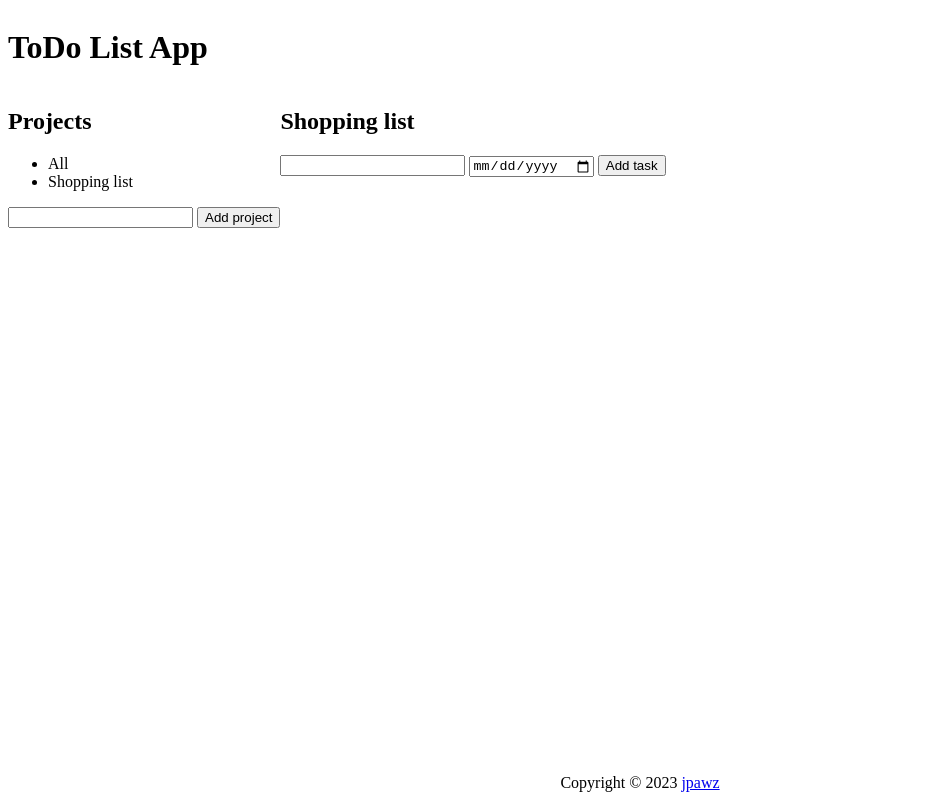
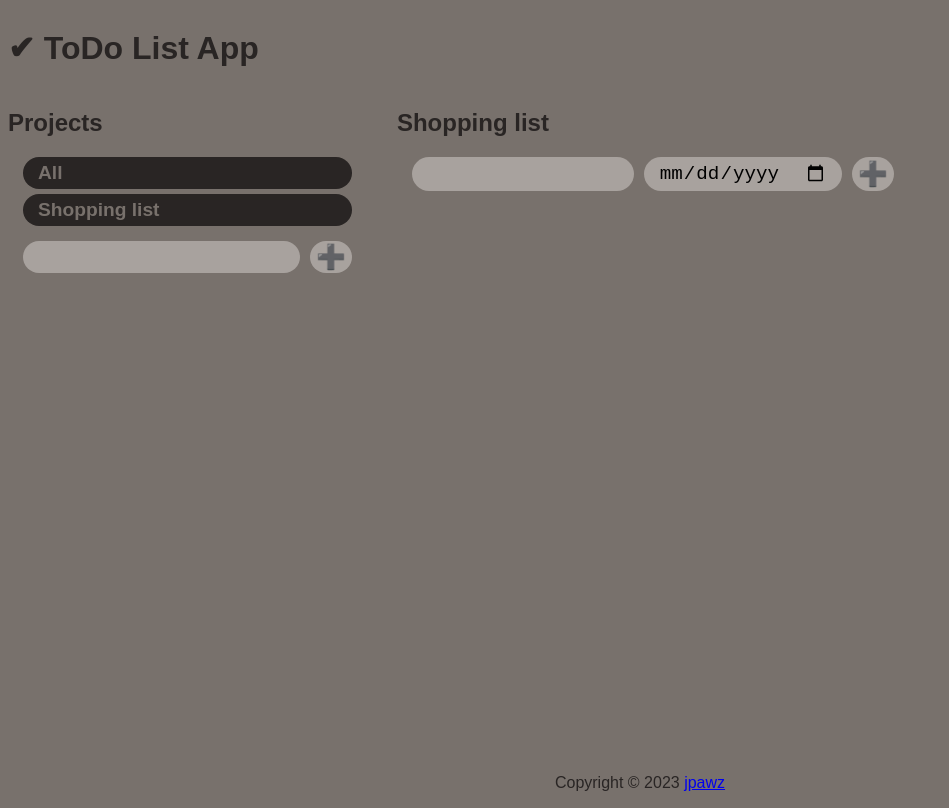
Before and after one commit to jpawz/todo-list, a website built with webpack: page dist/index.html in a window 1280 px wide. Shown: the whole page, without its empty margins (0-949 px from the left). Built offline with nearby package versions, Linux system fonts and the light colour scheme.

Commit message:
Change page appearance

```diff
--- a/dist/index.html
+++ b/dist/index.html
@@ -12,7 +12,7 @@
 
 <body>
     <header>
-        <h1>ToDo List App</h1>
+        <h1>✔ ToDo List App</h1>
     </header>
     <main>
         <nav>
@@ -21,8 +21,10 @@
                 <li>All</li>
                 <li>Shopping list</li>
             </ul>
-            <input type="text" id="new-project-name">
-            <button id="btn-add-project">Add project</button>
+            <span class="add-project-inputs">
+                <input type="text" id="new-project-name">
+                <button id="btn-add-project">➕</button>
+            </span>
 
         </nav>
         <div class="main-container" id="main-container">
@@ -30,9 +32,11 @@
             <ul id="tasks">
 
             </ul>
-            <input type="text" id="new-task-name">
-            <input type="date" id="new-task-date">
-            <button id="btn-add-task">Add task</button>
+            <span class="add-task-inputs">
+                <input type="text" id="new-task-name">
+                <input type="date" id="new-task-date">
+                <button id="btn-add-task">➕</button>
+            </span>
         </div>
     </main>
     <footer>
--- a/dist/style.css
+++ b/dist/style.css
@@ -5,6 +5,9 @@ body {
   display: grid;
   grid-template-rows: auto 1fr auto;
   height: 100%;
+  background-color: rgb(120 113 108);
+  color: rgb(41 37 36);
+  font-family: Arial, Helvetica, sans-serif;
 }
 
 main {
@@ -17,11 +20,62 @@ footer {
   justify-self: center;
 }
 
+input {
+  background: rgb(168 162 158);
+  border: none;
+  border-radius: 50px;
+  font-size: 1.2rem;
+  padding: 5px 15px;
+}
+
+button {
+  border-radius: 50px;
+  border: none;
+  background: rgb(168 162 158);
+  font-size: 1.5rem;
+  font-weight: bold;
+}
+
 #tasks {
-    width: 40vw;
+  font-size: 1.2rem;
+  font-weight: bold;
+  margin: 15px;
+  padding: 0px;
 }
 
 #tasks > li {
-    display: grid;
-    grid-template-columns: 1fr auto;
+  display: grid;
+  grid-template-columns: 1fr auto;
 }
+
+#new-task-name {
+  width: 100%;
+}
+
+ul#projects {
+  list-style: none;
+  font-size: 1.2rem;
+  font-weight: bold;
+  margin: 0px;
+  padding: 0px;
+}
+
+ul#projects > li {
+  background-color: rgb(41 37 36);
+  margin: 5px 15px;
+  padding: 5px 15px;
+  border-radius: 50px;
+  color: rgb(120 113 108);
+}
+
+.add-task-inputs,
+.add-project-inputs {
+  display: flex;
+  gap: 10px;
+  margin: 15px;
+}
+
+.main-container {
+  width: 40vw;
+  margin-left: 30px;
+}
```
